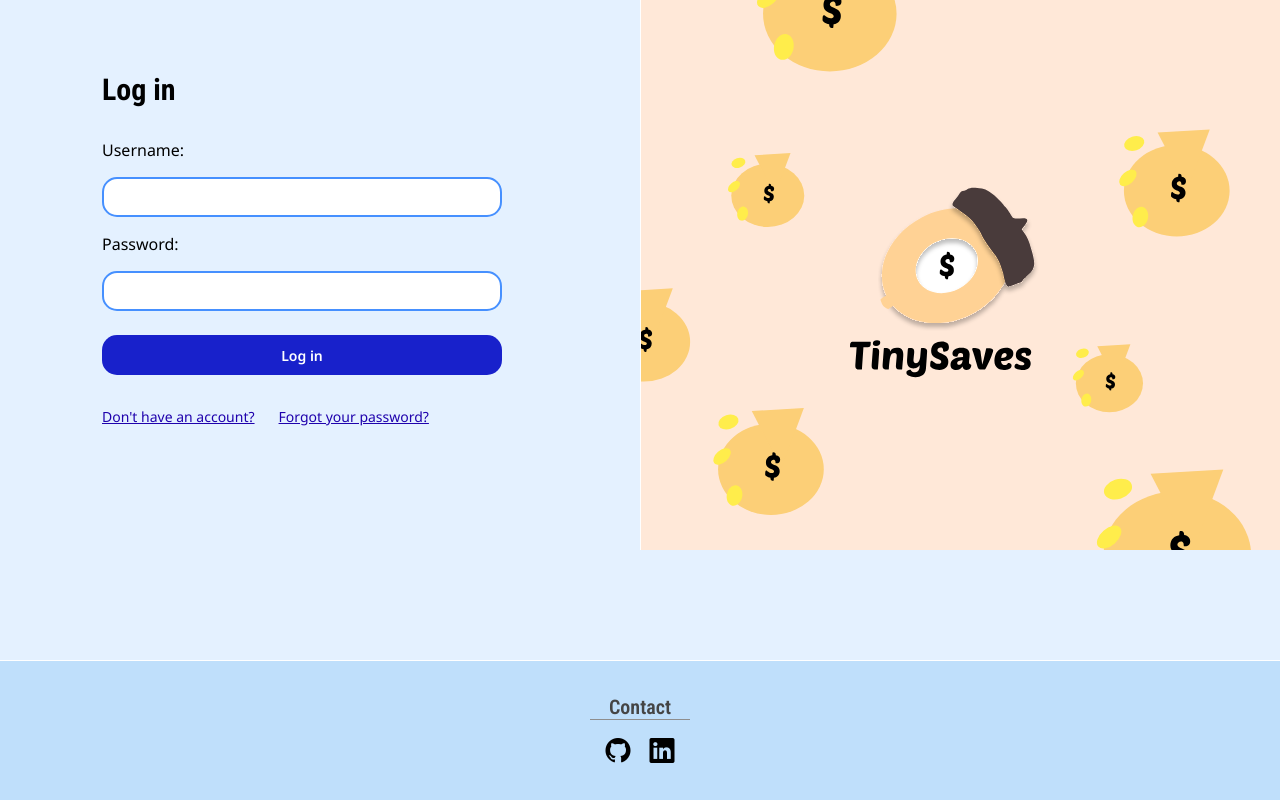
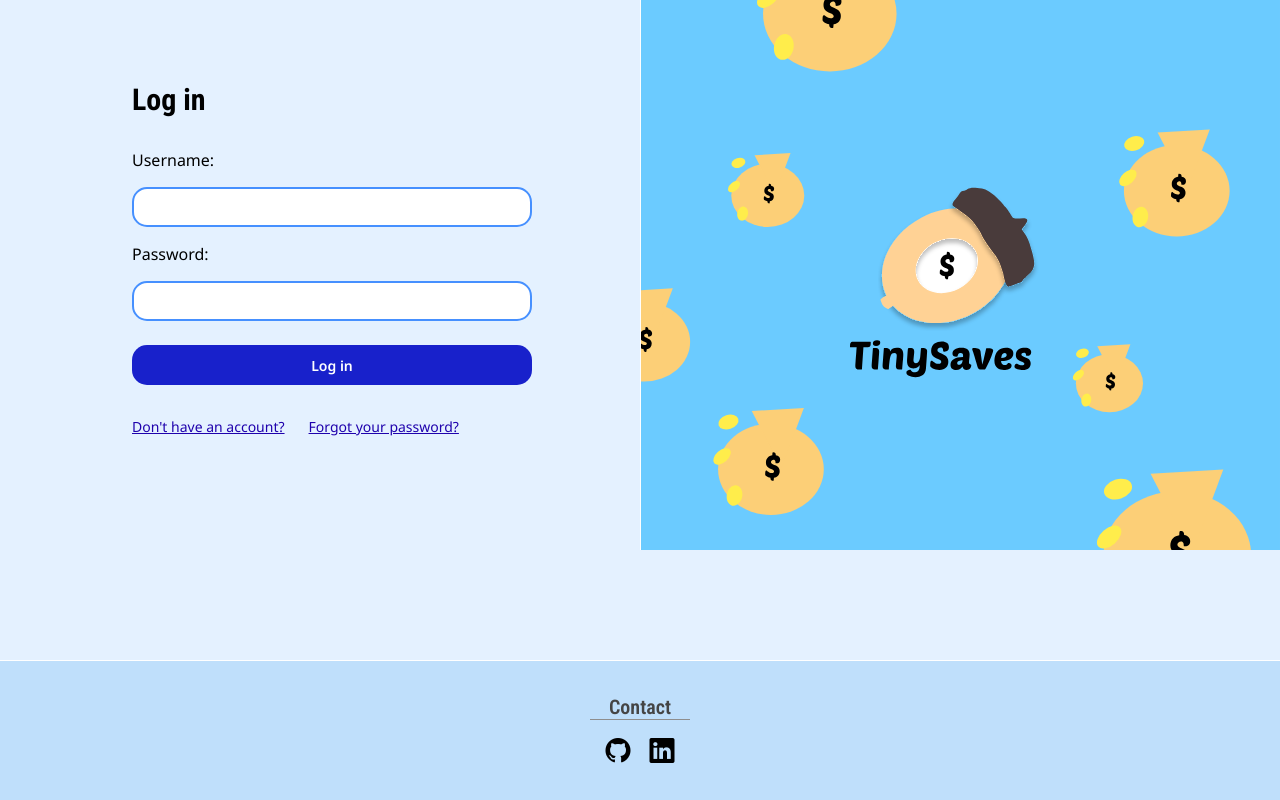
Before and after one commit to Niccar95/tinysaves, a Next.js app: page / in a window 1280 px wide. Built offline with nearby package versions, Linux system fonts and the light colour scheme.

Commit message:
changed background color of banner

```diff
--- a/src/styles/_authPageLayout.scss
+++ b/src/styles/_authPageLayout.scss
@@ -20,8 +20,8 @@ main.authMain {
         margin-top: 0;
 
         @include desktop() {
-          margin-top: 40px;
-          margin-left: 70px;
+          margin-top: 50px;
+          margin-left: 100px;
         }
 
         .authLinkSection {
```
Also changed, not shown: public/banner.svg.
